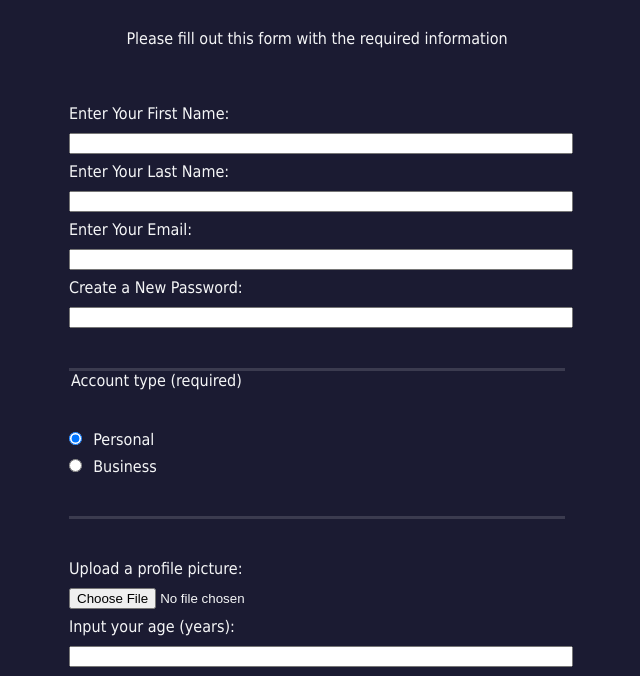
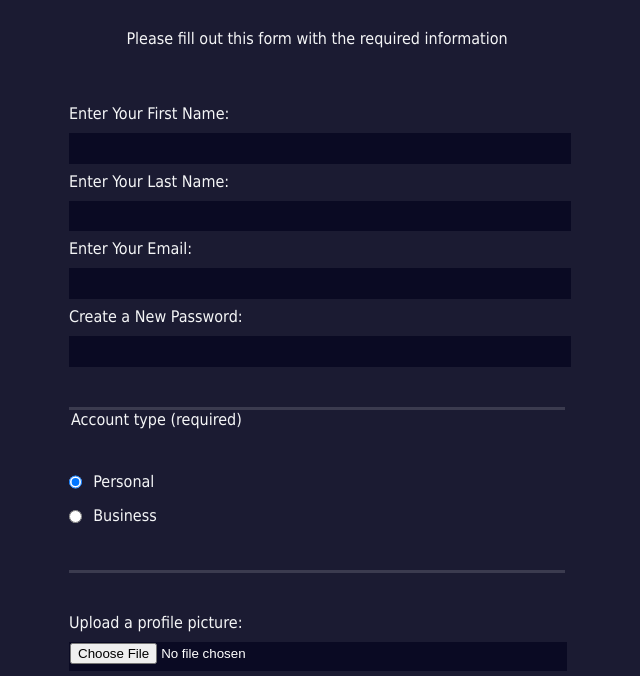
Before and after one commit to jlcarrascof/Signup-Form-Page, a plain HTML site: page index.html in a window 1280 px wide. Shown: the part 73-749 px from the top of the page, without its empty margins (323-963 px from the left). Drawn offline with Linux system fonts and the light colour scheme.

Commit message:
CSS styles update: Enhancements in input and textarea styles, and adjustments in .inline class

```diff
--- a/styles.css
+++ b/styles.css
@@ -42,7 +42,15 @@ select {
   width: 100%;
 }
 
+input, textarea {
+  background-color: #0a0a23;
+  border: 1px solid #0a0a23;
+  color: #ffffff;
+  min-height: 2em;
+}
+
 .inline {
     width: unset;
     margin: 0 0.5em 0 0;
+    vertical-align: middle;
 }
```
